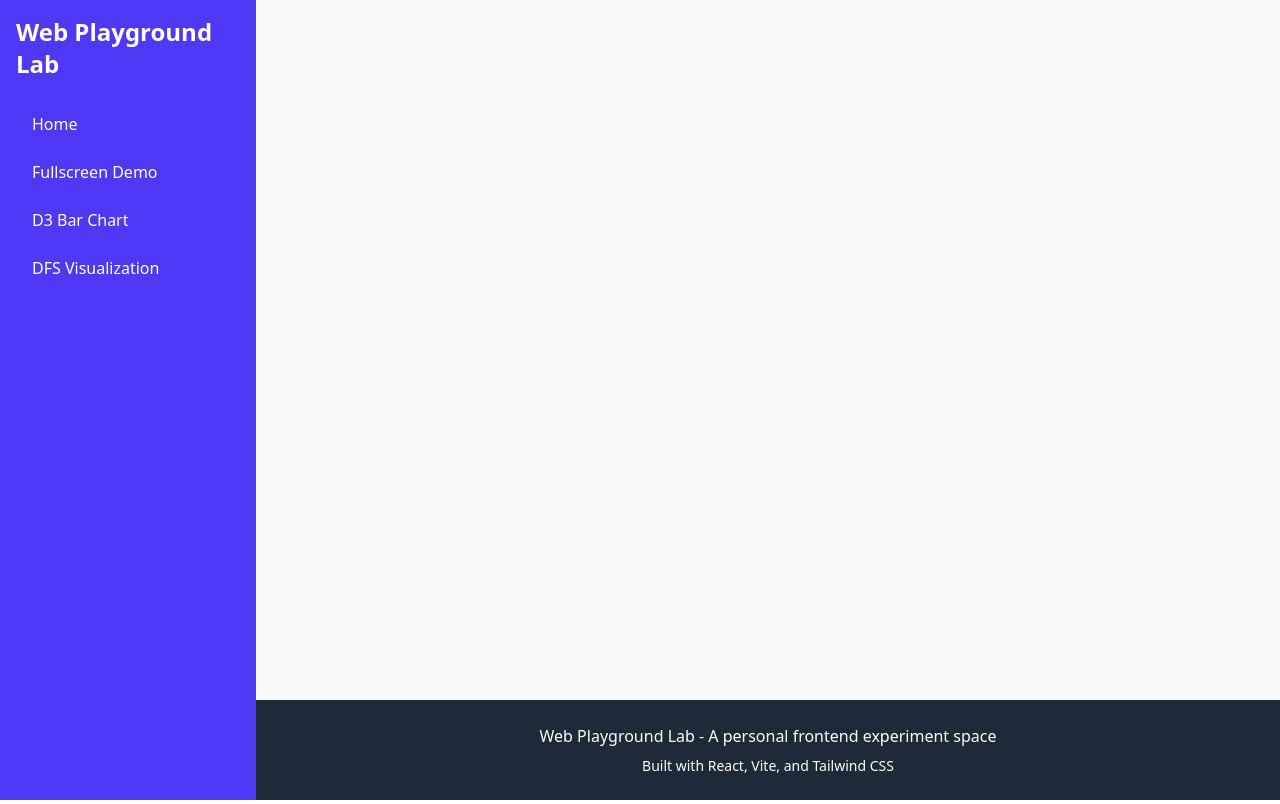
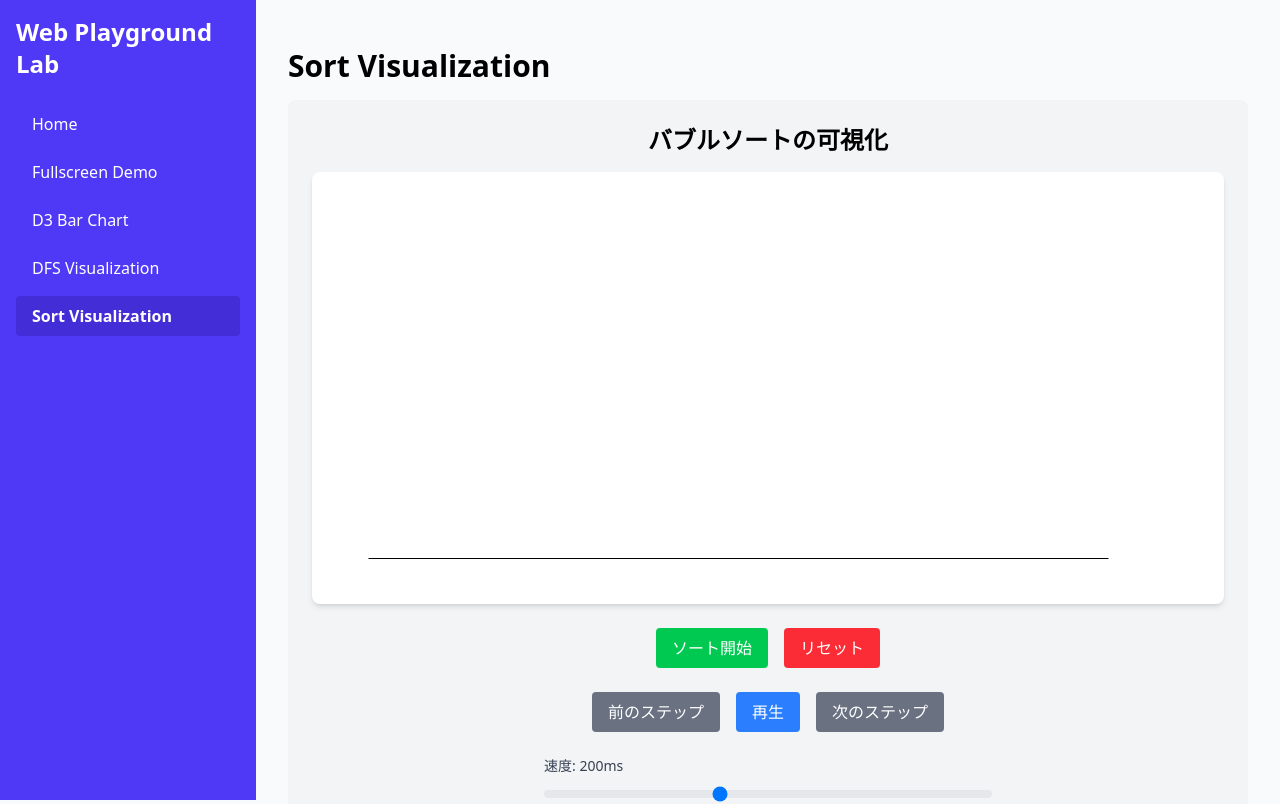
Before and after one commit to bonyuta0204/web-playground-lab, a React (Vite) app: page /sort-visualization in a window 1280 px wide. Shown: the top 804 px of the page. Built offline with nearby package versions, Linux system fonts and the light colour scheme.

Commit message:
add: sort algorithm

```diff
--- a/src/App.tsx
+++ b/src/App.tsx
@@ -1,9 +1,10 @@
-import { BrowserRouter as Router, Routes, Route } from 'react-router-dom';
-import Layout from './components/Layout';
-import Home from './components/Home';
-import FullscreenDemo from './experiments/FullscreenDemo';
-import D3BarChart from './experiments/D3BarChart';
-import DFSVisualization from './experiments/DFSVisualization';
+import { BrowserRouter as Router, Routes, Route } from "react-router-dom";
+import Layout from "./components/Layout";
+import Home from "./components/Home";
+import FullscreenDemo from "./experiments/FullscreenDemo";
+import D3BarChart from "./experiments/D3BarChart";
+import DFSVisualization from "./experiments/DFSVisualization";
+import SortVisualization from "./experiments/SortVisualization";
 
 function App() {
   return (
@@ -14,6 +15,7 @@ function App() {
           <Route path="/fullscreen" element={<FullscreenDemo />} />
           <Route path="/d3-bar-chart" element={<D3BarChart />} />
           <Route path="/dfs-visualization" element={<DFSVisualization />} />
+          <Route path="/sort-visualization" element={<SortVisualization />} />
         </Routes>
       </Layout>
     </Router>
--- /dev/null
+++ b/src/experiments/SortVisualization.tsx
@@ -0,0 +1,250 @@
+import { useEffect, useRef, useState } from "react";
+import * as d3 from "d3";
+
+type SortSteps = number[][];
+
+// Bubble sort algorithm implementation
+const generateBubbleSortSteps = (arr: number[]): SortSteps => {
+  const steps: SortSteps = [];
+  const tempArray = [...arr];
+
+  // Add initial state
+  steps.push([...tempArray]);
+
+  for (let i = 0; i < tempArray.length; i++) {
+    for (let j = 0; j < tempArray.length - i - 1; j++) {
+      if (tempArray[j] > tempArray[j + 1]) {
+        // Swap elements
+        const temp = tempArray[j];
+        tempArray[j] = tempArray[j + 1];
+        tempArray[j + 1] = temp;
+
+        // Add this step to our steps array
+        steps.push([...tempArray]);
+      }
+    }
+  }
+
+  return steps;
+};
+
+// generate random array
+const buildRandomArray = (size: number) => {
+  const array = [];
+  for (let i = 0; i < size; i++) {
+    array.push(Math.floor(Math.random() * 100));
+  }
+  return array;
+};
+
+const SortVisualization = () => {
+  const svgRef = useRef<SVGSVGElement>(null);
+  const [sortSteps, setSortSteps] = useState<SortSteps>([]);
+  const [currentStepIndex, setCurrentStepIndex] = useState<number>(-1);
+  const [isSorting, setIsSorting] = useState<boolean>(false);
+  const [sortingSpeed, setSortingSpeed] = useState<number>(200); // milliseconds
+
+  // Start the sorting visualization
+  const startSorting = () => {
+    console.log("Starting sorting visualization");
+    const steps = generateBubbleSortSteps(buildRandomArray(50));
+    setSortSteps(steps);
+    setCurrentStepIndex(0);
+    setIsSorting(true);
+  };
+
+  // Reset the visualization
+  const resetVisualization = () => {
+    setIsSorting(false);
+    setCurrentStepIndex(-1);
+  };
+
+  // Move to the next step manually
+  const nextStep = () => {
+    if (currentStepIndex < sortSteps.length - 1) {
+      setCurrentStepIndex(currentStepIndex + 1);
+    } else {
+      setIsSorting(false); // End of sorting
+    }
+  };
+
+  // Move to the previous step manually
+  const prevStep = () => {
+    if (currentStepIndex > 0) {
+      setCurrentStepIndex(currentStepIndex - 1);
+    }
+  };
+
+  // Auto-play effect
+  useEffect(() => {
+    let timer: ReturnType<typeof setTimeout>;
+
+    if (isSorting && currentStepIndex < sortSteps.length - 1) {
+      timer = setTimeout(() => {
+        setCurrentStepIndex(currentStepIndex + 1);
+      }, sortingSpeed);
+    } else if (currentStepIndex === sortSteps.length - 1) {
+      setIsSorting(false);
+    }
+
+    return () => {
+      if (timer) clearTimeout(timer);
+    };
+  }, [isSorting, currentStepIndex, sortSteps, sortingSpeed]);
+
+  // D3 visualization effect
+  useEffect(() => {
+    if (!svgRef.current) return;
+
+    const svg = d3.select(svgRef.current);
+    svg.selectAll("*").remove(); // Clear previous content
+
+    const currentArray =
+      currentStepIndex >= 0 ? sortSteps[currentStepIndex] : [];
+    const maxValue = Math.max(...currentArray, 1); // Ensure a minimum scale even with all zeros
+
+    const width = 800;
+    const height = 400;
+    const margin = { top: 20, right: 20, bottom: 30, left: 40 };
+    const innerWidth = width - margin.left - margin.right;
+    const innerHeight = height - margin.top - margin.bottom;
+
+    const g = svg
+      .attr("width", width)
+      .attr("height", height)
+      .append("g")
+      .attr("transform", `translate(${margin.left},${margin.top})`);
+
+    // Set up scales
+    const xScale = d3
+      .scaleBand()
+      .domain(d3.range(currentArray.length))
+      .range([0, innerWidth])
+      .padding(0.1);
+
+    const yScale = d3
+      .scaleLinear()
+      .domain([0, maxValue])
+      .range([innerHeight, 0]);
+
+    // Color scale
+    const colorScale = d3
+      .scaleLinear<string>()
+      .domain([0, maxValue])
+      .range(["#69b3a2", "#3498db"]);
+
+    // Draw bars
+    g.selectAll(".bar")
+      .data(currentArray)
+      .enter()
+      .append("rect")
+      .attr("class", "bar")
+      .attr("x", (d, i) => xScale(i) as number)
+      .attr("y", (d) => yScale(d))
+      .attr("width", xScale.bandwidth())
+      .attr("height", (d) => innerHeight - yScale(d))
+      .attr("fill", (d) => colorScale(d))
+      .attr("rx", 4) // Rounded corners
+      .attr("ry", 4)
+      .transition() // Add transition for smooth animation
+      .duration(sortingSpeed * 0.8);
+
+    // X axis
+    g.append("g")
+      .attr("transform", `translate(0,${innerHeight})`)
+      .call(
+        d3
+          .axisBottom(xScale)
+          .tickSize(0)
+          .tickFormat(() => "")
+      );
+  }, [sortSteps, currentStepIndex, sortingSpeed]);
+
+  return (
+    <div className="p-4">
+      <h1 className="text-3xl font-bold mb-4">Sort Visualization</h1>
+      <div className="flex flex-col items-center p-6 bg-gray-100 rounded-lg">
+        <h2 className="text-2xl font-bold mb-4">バブルソートの可視化</h2>
+
+        <div className="mb-6 bg-white p-4 rounded-lg shadow-md w-full">
+          <svg ref={svgRef} className="w-full"></svg>
+        </div>
+
+        <div className="flex flex-wrap gap-4 mb-6">
+          <button
+            onClick={startSorting}
+            className="px-4 py-2 bg-green-500 text-white rounded hover:bg-green-600 transition"
+            disabled={isSorting}
+          >
+            ソート開始
+          </button>
+
+          <button
+            onClick={resetVisualization}
+            className="px-4 py-2 bg-red-500 text-white rounded hover:bg-red-600 transition"
+          >
+            リセット
+          </button>
+        </div>
+
+        <div className="flex flex-wrap gap-4 mb-6">
+          <button
+            onClick={prevStep}
+            className="px-4 py-2 bg-gray-500 text-white rounded hover:bg-gray-600 transition"
+            disabled={currentStepIndex <= 0 || isSorting}
+          >
+            前のステップ
+          </button>
+
+          <button
+            onClick={() => setIsSorting(!isSorting)}
+            className={`px-4 py-2 ${
+              isSorting
+                ? "bg-yellow-500 hover:bg-yellow-600"
+                : "bg-blue-500 hover:bg-blue-600"
+            } text-white rounded transition`}
+            disabled={
+              currentStepIndex < 0 || currentStepIndex >= sortSteps.length - 1
+            }
+          >
+            {isSorting ? "一時停止" : "再生"}
+          </button>
+
+          <button
+            onClick={nextStep}
+            className="px-4 py-2 bg-gray-500 text-white rounded hover:bg-gray-600 transition"
+            disabled={currentStepIndex >= sortSteps.length - 1 || isSorting}
+          >
+            次のステップ
+          </button>
+        </div>
+
+        <div className="w-full max-w-md">
+          <label
+            htmlFor="speed"
+            className="block text-sm font-medium text-gray-700 mb-1"
+          >
+            速度: {sortingSpeed}ms
+          </label>
+          <input
+            type="range"
+            id="speed"
+            min="10"
+            max="500"
+            step="10"
+            value={sortingSpeed}
+            onChange={(e) => setSortingSpeed(parseInt(e.target.value))}
+            className="w-full h-2 bg-gray-200 rounded-lg appearance-none cursor-pointer"
+          />
+        </div>
+
+        <div className="mt-4 text-sm text-gray-600">
+          ステップ: {currentStepIndex >= 0 ? currentStepIndex + 1 : 0} /{" "}
+          {sortSteps.length}
+        </div>
+      </div>
+    </div>
+  );
+};
+
+export default SortVisualization;
```
Also changed, not shown: src/components/Layout.tsx (+13 -8 lines).
